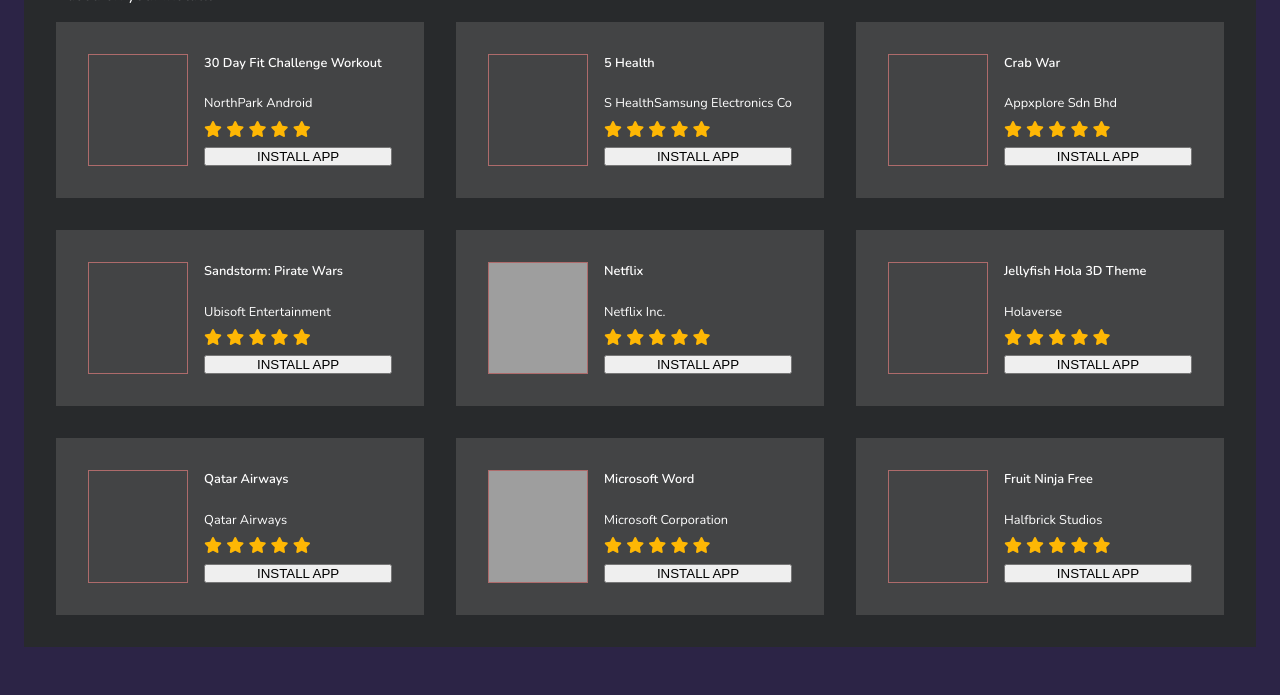
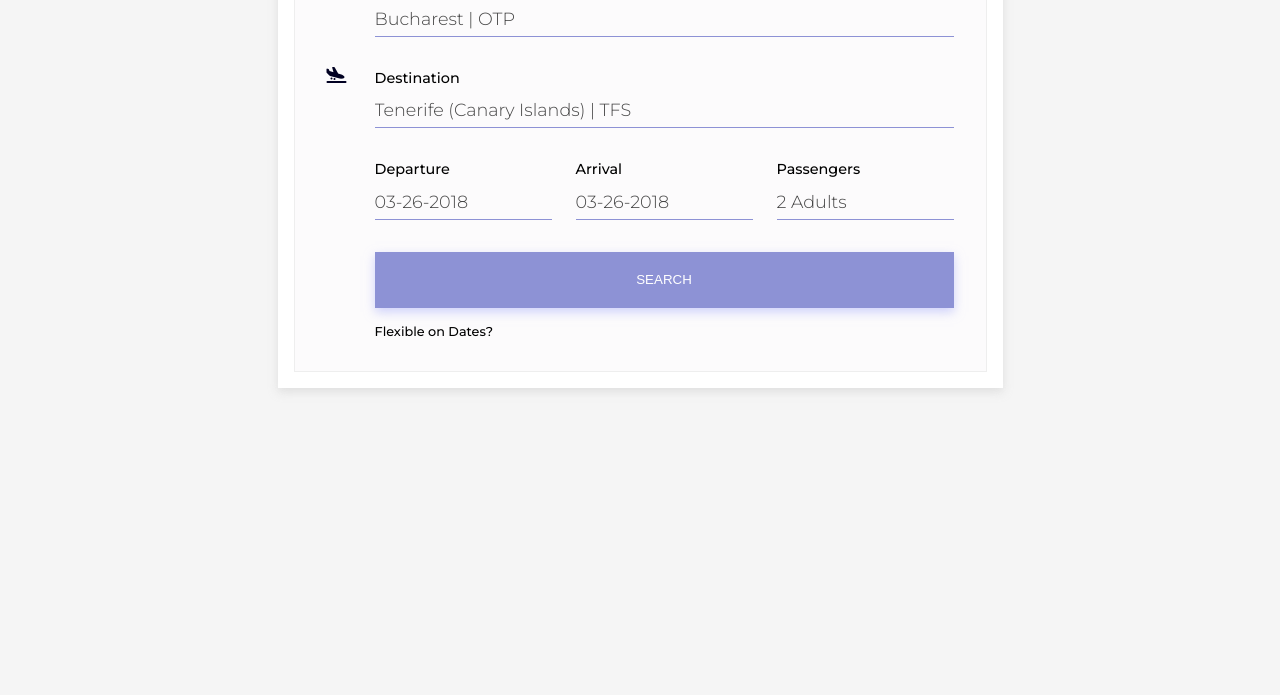
Before and after one commit to Maunga-Mulomba/html-css-flight-booking, a plain HTML site: page index.html in a window 1280 px wide. Shown: the part 273-968 px from the top of the page. After the commit the page ends 800 px from the top, so only its background shows below. Drawn offline with nearby package versions, Linux system fonts and the light colour scheme; grey boxes are pictures that could not be loaded.

Commit message:
Transformed codebase for flight booking feature from app list design

```diff
--- a/index.html
+++ b/index.html
@@ -3,227 +3,90 @@
   <head>
     <meta charset="UTF-8" />
     <meta name="viewport" content="width=device-width, initial-scale=1.0" />
-    <title>Apps List</title>
+    <title>Flight Booking</title>
     <link rel="stylesheet" href="style.css" />
     <link
       rel="stylesheet"
       href="https://cdnjs.cloudflare.com/ajax/libs/font-awesome/6.4.0/css/all.min.css"
     />
     <link
-      href="https://fonts.googleapis.com/css2?family=Montserrat:wght@100;200;300;400;500;600&family=Nunito:ital,wght@0,200;0,300;0,400;0,600;0,700;1,500&family=Poppins:wght@200;300;400;500&family=Roboto:wght@100;300;400;500&display=swap"
+      href="https://fonts.googleapis.com/css2?family=Montserrat:wght@100;200;300;400;500;600&family=Nunito:ital,wght@0,200;0,300;0,400;0,600;0,700;1,500&family=Playfair+Display:wght@400;500;600&family=Poppins:wght@200;300;400;500&family=Roboto:wght@100;300;400;500&display=swap"
       rel="stylesheet"
     />
   </head>
   <body>
     <div class="container">
+      <!-- HEADER -->
       <header>
         <nav>
           <ul>
-            <li><a href="http://" target="_blank">HOME</a></li>
-            <li><a href="http://" target="_blank">APPS</a></li>
-            <li><a href="http://" target="_blank">ACCOUNT</a></li>
+            <li><a href="http://" target="_blank">FLIGHTS</a></li>
+            <li><a href="http://" target="_blank">HOTELS</a></li>
+            <li><a href="http://" target="_blank">CARS</a></li>
           </ul>
-
-          <div class="categories">
-            <div>
-              <p>CATEGORIES</p>
-              <i class="fa-solid fa-angle-down"></i>
-            </div>
-
-            <div class="menu">
-              <p>Beauty</p>
-              <p>Business</p>
-              <p>Education</p>
-              <p>Health & Fitness</p>
-              <p>Productivity</p>
-              <p>Sports</p>
-              <p>Travel & Local</p>
-            </div>
-          </div>
         </nav>
-
-        <div class="search-icon">
-          <i class="fa-solid fa-magnifying-glass"></i>
-        </div>
       </header>
 
-      <!-- main -->
+      <!-- MAIN -->
       <main>
-        <h1>Recommended for you</h1>
-        <p>Based on your installs</p>
+        <div class="arrow">
+          <i class="fa-solid fa-plane-departure"></i>
+          <i class="fa-solid fa-plane-arrival"></i>
+        </div>
 
-        <section class="recommended-apps">
-          <!-- APP 1 -->
-          <div class="app app-1">
-            <div class="app-image">
-              <!-- insert image -->
+        <div class="page">
+          <div class="input-field origin">
+            <label for="origin">Origin</label>
+            <input
+              type="text"
+              name="origin"
+              id="origin"
+              placeholder="Bucharest | OTP"
+            />
+          </div>
+          <div class="input-field destination">
+            <label for="destination">Destination</label>
+            <input
+              type="text"
+              name="destination"
+              id="destination"
+              placeholder="Tenerife (Canary Islands) | TFS"
+            />
+          </div>
+
+          <div class="details">
+            <div class="input-field departure">
+              <label for="departure">Departure</label>
+              <input
+                type="text"
+                name="departure"
+                id="departure"
+                placeholder="03-26-2018"
+              />
             </div>
-            <div class="app-details">
-              <p class="app-name">30 Day Fit Challenge Workout</p>
-              <p class="app-creator">NorthPark Android</p>
-              <div class="ratings">
-                <i class="fa-solid fa-star"></i>
-                <i class="fa-solid fa-star"></i>
-                <i class="fa-solid fa-star"></i>
-                <i class="fa-solid fa-star"></i>
-                <i class="fa-solid fa-star"></i>
-              </div>
-              <button>INSTALL APP</button>
+            <div class="input-field arrival">
+              <label for="arrival">Arrival</label>
+              <input
+                type="text"
+                name="arrival"
+                id="arrival"
+                placeholder="03-26-2018"
+              />
+            </div>
+            <div class="input-field passengers">
+              <label for="passengers">Passengers</label>
+              <input
+                type="text"
+                name="passengers"
+                id="passengers"
+                placeholder="2 Adults"
+              />
             </div>
           </div>
 
-          <!-- APP 2 -->
-          <div class="app app-2">
-            <div class="app-image">
-              <!-- insert image -->
-            </div>
-            <div class="app-details">
-              <p class="app-name">5 Health</p>
-              <p class="app-creator">S HealthSamsung Electronics Co</p>
-              <div class="ratings">
-                <i class="fa-solid fa-star"></i>
-                <i class="fa-solid fa-star"></i>
-                <i class="fa-solid fa-star"></i>
-                <i class="fa-solid fa-star"></i>
-                <i class="fa-solid fa-star"></i>
-              </div>
-              <button>INSTALL APP</button>
-            </div>
-          </div>
-
-          <!-- APP 3 -->
-          <div class="app app-3">
-            <div class="app-image">
-              <!-- insert image -->
-            </div>
-            <div class="app-details">
-              <p class="app-name">Crab War</p>
-              <p class="app-creator">Appxplore Sdn Bhd</p>
-              <div class="ratings">
-                <i class="fa-solid fa-star"></i>
-                <i class="fa-solid fa-star"></i>
-                <i class="fa-solid fa-star"></i>
-                <i class="fa-solid fa-star"></i>
-                <i class="fa-solid fa-star"></i>
-              </div>
-              <button>INSTALL APP</button>
-            </div>
-          </div>
-
-          <!-- APP 4 -->
-          <div class="app app-4">
-            <div class="app-image">
-              <!-- insert image -->
-            </div>
-            <div class="app-details">
-              <p class="app-name">Sandstorm: Pirate Wars</p>
-              <p class="app-creator">Ubisoft Entertainment</p>
-              <div class="ratings">
-                <i class="fa-solid fa-star"></i>
-                <i class="fa-solid fa-star"></i>
-                <i class="fa-solid fa-star"></i>
-                <i class="fa-solid fa-star"></i>
-                <i class="fa-solid fa-star"></i>
-              </div>
-              <button>INSTALL APP</button>
-            </div>
-          </div>
-
-          <!-- APP 5 -->
-          <div class="app app-5">
-            <div class="app-image">
-              <!-- insert image -->
-            </div>
-            <div class="app-details">
-              <p class="app-name">Netflix</p>
-              <p class="app-creator">Netflix Inc.</p>
-              <div class="ratings">
-                <i class="fa-solid fa-star"></i>
-                <i class="fa-solid fa-star"></i>
-                <i class="fa-solid fa-star"></i>
-                <i class="fa-solid fa-star"></i>
-                <i class="fa-solid fa-star"></i>
-              </div>
-              <button>INSTALL APP</button>
-            </div>
-          </div>
-
-          <!-- APP 6 -->
-          <div class="app app-6">
-            <div class="app-image">
-              <!-- insert image -->
-            </div>
-            <div class="app-details">
-              <p class="app-name">Jellyfish Hola 3D Theme</p>
-              <p class="app-creator">Holaverse</p>
-              <div class="ratings">
-                <i class="fa-solid fa-star"></i>
-                <i class="fa-solid fa-star"></i>
-                <i class="fa-solid fa-star"></i>
-                <i class="fa-solid fa-star"></i>
-                <i class="fa-solid fa-star"></i>
-              </div>
-              <button>INSTALL APP</button>
-            </div>
-          </div>
-
-          <!-- APP 7 -->
-          <div class="app app-7">
-            <div class="app-image">
-              <!-- insert image -->
-            </div>
-            <div class="app-details">
-              <p class="app-name">Qatar Airways</p>
-              <p class="app-creator">Qatar Airways</p>
-              <div class="ratings">
-                <i class="fa-solid fa-star"></i>
-                <i class="fa-solid fa-star"></i>
-                <i class="fa-solid fa-star"></i>
-                <i class="fa-solid fa-star"></i>
-                <i class="fa-solid fa-star"></i>
-              </div>
-              <button>INSTALL APP</button>
-            </div>
-          </div>
-
-          <!-- APP 8 -->
-          <div class="app app-8">
-            <div class="app-image">
-              <!-- insert image -->
-            </div>
-            <div class="app-details">
-              <p class="app-name">Microsoft Word</p>
-              <p class="app-creator">Microsoft Corporation</p>
-              <div class="ratings">
-                <i class="fa-solid fa-star"></i>
-                <i class="fa-solid fa-star"></i>
-                <i class="fa-solid fa-star"></i>
-                <i class="fa-solid fa-star"></i>
-                <i class="fa-solid fa-star"></i>
-              </div>
-              <button>INSTALL APP</button>
-            </div>
-          </div>
-
-          <!-- APP 9 -->
-          <div class="app app-9">
-            <div class="app-image">
-              <!-- insert image -->
-            </div>
-            <div class="app-details">
-              <p class="app-name">Fruit Ninja Free</p>
-              <p class="app-creator">Halfbrick Studios</p>
-              <div class="ratings">
-                <i class="fa-solid fa-star"></i>
-                <i class="fa-solid fa-star"></i>
-                <i class="fa-solid fa-star"></i>
-                <i class="fa-solid fa-star"></i>
-                <i class="fa-solid fa-star"></i>
-              </div>
-              <button>INSTALL APP</button>
-            </div>
-          </div>
-        </section>
+          <button>SEARCH</button>
+          <p class="note">Flexible on Dates?</p>
+        </div>
       </main>
     </div>
   </body>
--- a/style.css
+++ b/style.css
@@ -5,171 +5,116 @@
 }
 
 body {
-  font-family: "Nunito", sans-serif;
+  font-family: "Montserrat", sans-serif;
   display: flex;
   justify-content: center;
   align-items: center;
   min-height: 100vh;
-  background-color: #2c2446;
+  background-color: #f5f5f5;
 }
 
 .container {
   margin: 3rem 0;
   background-color: white;
+  padding: 1rem;
+  box-shadow: 0 4px 9px 0 rgba(214, 214, 214, 0.699);
 }
 
+/* HEADER */
 header {
-  background-color: #181a1c;
+  margin: 1rem 0 1.7rem;
+}
+nav ul {
   display: flex;
-  justify-content: space-between;
-  gap: 4rem;
-  color: #8b8d8e;
-  padding: 6rem 2rem 1rem;
+  gap: 1rem;
 }
 
-nav {
-  display: flex;
-  gap: 2rem;
-}
-
-nav ul {
-  display: flex;
-  gap: 2rem;
-}
-
-nav ul li {
+nav li {
   list-style: none;
 }
 
-nav ul a {
+nav a {
+  border-bottom: 2px solid transparent;
+  color: grey;
+  font-weight: 500;
   text-decoration: none;
-  color: #8b8d8e;
-  /* border: 1px solid white; */
-  padding-bottom: 0.5rem;
+  padding-bottom: 3px;
+  transition: all 0.4s;
 }
 
-nav ul a:hover {
-  color: #44c4b9;
-  /* text-decoration: underline;
-  text-decoration-color: #44c4b9; */
-  border-bottom: 3px solid #44c4b9;
+nav li:first-of-type a {
+  color: black;
+  border-bottom: 2px solid #8d92d5;
 }
 
-.categories {
-  display: relative;
-}
-
-.categories div:nth-of-type(1) {
+/* MAIN */
+main {
+  padding: 2rem;
+  background-color: #fcfbfc;
+  border: 1px solid rgba(225, 225, 225, 0.514);
   display: flex;
-  justify-content: center;
-  align-items: center;
   gap: 1rem;
 }
 
-.categories .menu {
-  display: none;
-  padding: 1rem;
-  background-color: #2c2446;
-  border-radius: 3px;
-  cursor: pointer;
-  position: absolute;
+.arrow {
+  height: 6.6rem;
+  width: 2rem;
+  display: flex;
+  flex-direction: column;
+  justify-content: space-between;
 }
 
-.categories .menu p {
-  padding: 0.4rem;
+.arrow i {
+  color: rgb(1, 1, 34);
 }
 
-.categories:hover .menu {
+/* page */
+.page label {
   display: block;
-  z-index: 1;
+  margin-bottom: 0.6rem;
+  font-size: 0.9rem;
+  font-weight: 500;
 }
 
-.categories:hover .menu p:hover {
-  background-color: #44c4b9;
-  color: black;
+.page input {
+  border-bottom: 1.5px solid #8d92d5;
+  border-top: none;
+  border-right: none;
+  border-left: none;
+  background-color: transparent;
+  padding: 0.5rem 0;
+  margin-bottom: 2rem;
+  width: 100%;
+  outline: none;
 }
 
-/* main */
-main {
-  background-color: #282a2c;
-  color: white;
-  padding: 2rem;
+.page input::placeholder {
+  color: rgb(70, 70, 70);
+  font-size: 1.1rem;
+  font-family: "Montserrat", sans-serif;
+
+  font-weight: 300;
 }
 
-h1 {
-  font-weight: 400;
+.details {
+  display: flex;
+  flex-wrap: wrap;
+  gap: 1.5rem;
 }
 
-main p:first-of-type {
+/* button */
+button {
+  padding: 1.3rem 0.5rem;
+  width: 100%;
+  background-color: #8d92d5;
+  color: white;
+  border: none;
+  cursor: pointer;
+  box-shadow: 0 4px 10px 0 #a6acf98a;
   margin-bottom: 1rem;
 }
 
-.recommended-apps {
-  display: grid;
-  grid-template-columns: repeat(3, 1fr);
-  gap: 2rem;
+.note {
+  font-size: 0.8rem;
+  font-weight: 500;
 }
-
-.app {
-  background-color: rgba(134, 134, 134, 0.285);
-  padding: 2rem;
-  display: grid;
-  grid-template-columns: 0.5fr 1fr;
-  gap: 1rem;
-}
-
-.app .app-image {
-  border: 1px solid rgb(174, 107, 107);
-  width: 100px;
-  height: 100%;
-  background-size: cover;
-  /* background-image: url("https://www.svgrepo.com/show/354109/netflix-icon.svg"); */
-}
-
-.app-1 .app-image {
-  background-image: url("");
-}
-.app-2 .app-image {
-  background-image: url("");
-}
-.app-3 .app-image {
-  background-image: url("");
-}
-.app-4 .app-image {
-  background-image: url("");
-}
-.app-5 .app-image {
-  background-image: url("https://www.svgrepo.com/show/354109/netflix-icon.svg");
-}
-.app-6 .app-image {
-  background-image: url("");
-}
-.app-7 .app-image {
-  background-image: url("");
-}
-.app-8 .app-image {
-  background-image: url("https://icon-library.com/images/icon-for-ms-word/icon-for-ms-word-6.jpg");
-}
-.app-9 .app-image {
-  background-image: url("");
-}
-
-.app-details {
-  display: flex;
-  flex-direction: column;
-  gap: 0.4rem;
-}
-
-.app .app-name {
-  font-size: 0.8rem;
-  font-weight: 600;
-}
-
-.app .app-creator {
-  font-size: 0.8rem;
-}
-
-.ratings {
-  color: #feb704;
-  /* filter: drop-shadow(0 0 2px #e4de74); */
-}
```
